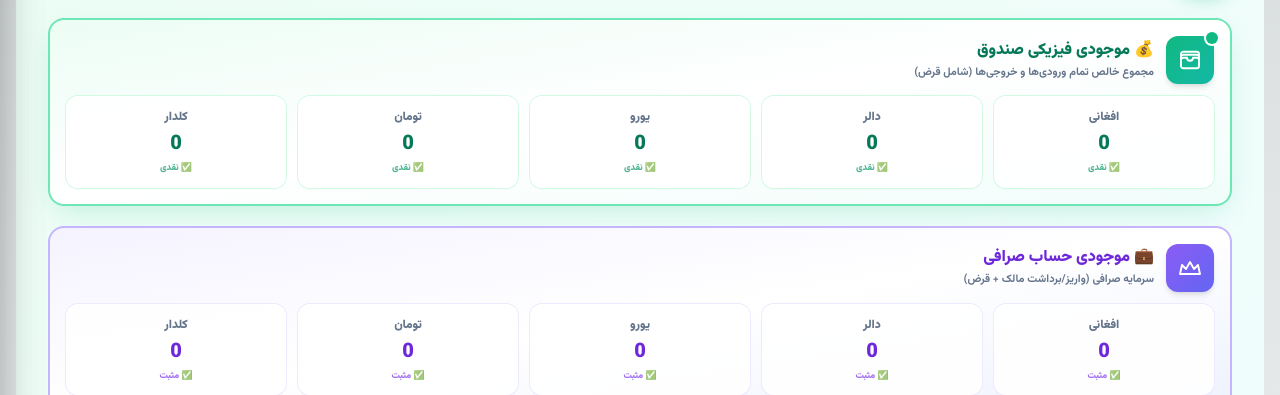
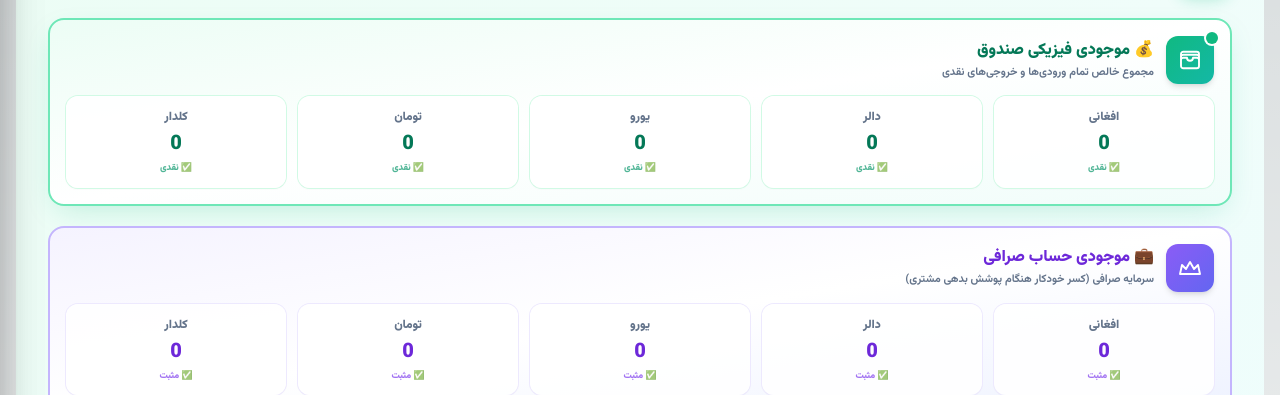
Before and after one commit to nasirahmadrahmati19-hue/exchange-admin, a Next.js app: page /dashboard/cash in a window 1280 px wide. Shown: the part 248-643 px from the top of the page. Built offline with nearby package versions, Linux system fonts and the light colour scheme; sample sign-in values are in the browser's storage.

Commit message:
Refactor CashEntry type and improve balance logic
Refactor CashEntry type to include counterPartyId and improve balance calculation logic. Update entry type labels and colors for better clarity.

```diff
--- a/app/dashboard/cash/page.tsx
+++ b/app/dashboard/cash/page.tsx
@@ -7,7 +7,29 @@ type Currency = "AFN" | "USD" | "EUR" | "IRR" | "PKR";
 type Customer = { id: string; name: string; phone?: string; tazkira?: string; address?: string; note?: string; telegram?: string; telegramChatId?: string; registeredAt: string; balances: Record<Currency, number>; };
 type CashEntryType = "customer_deposit" | "customer_withdraw" | "owner_deposit" | "owner_withdraw" | "adjustment" | "fee" | "commission_withdraw" | "loan_given" | "loan_received";
 type BalanceChange = { customerId?: string; customerName: string; currency: Currency; amount: number; };
-type CashEntry = { id: string; trackingCode: string; date: string; type: CashEntryType; currency: Currency; amount: number; direction: "in" | "out"; reason: string; balanceAfter: number; customerId?: string; customerName?: string; customerPhone?: string; customerTazkira?: string; linkedExchangeId?: string; linkedHawalaId?: string; linkedHawalaSettleId?: string; customerDeleted?: boolean; status: "active" | "voided"; };
+
+type CashEntry = {
+  id: string;
+  trackingCode: string;
+  date: string;
+  type: CashEntryType;
+  currency: Currency;
+  amount: number;
+  direction: "in" | "out";
+  reason: string;
+  balanceAfter: number;
+  customerId?: string;
+  customerName?: string;
+  customerPhone?: string;
+  customerTazkira?: string;
+  linkedExchangeId?: string;
+  linkedHawalaId?: string;
+  linkedHawalaSettleId?: string;
+  customerDeleted?: boolean;
+  counterPartyId?: string;
+  status: "active" | "voided";
+};
+
 type Transaction = { id: string; trackingCode: string; date: string; type: "exchange" | "transfer" | "convert"; fromCurrency: Currency; fromAmount: number; toCurrency: Currency; toAmount: number; rate: number; rateLabel: string; commission?: number; commissionCurrency?: Currency; commissionPayer?: "sender" | "receiver"; status: "active" | "voided"; customerId?: string; customerName?: string; senderId?: string; senderName?: string; receiverId?: string; receiverName?: string; };
 type Hawala = { id: string; number: string; date: string; currencyFrom: Currency; currencyTo: Currency; amountFrom: number; finalAmount: number; fee: number; feeCurrency: Currency; feePayer: "sender" | "receiver"; status: "pending" | "sent" | "paid" | "cancelled"; senderId?: string; senderName: string; receiverId?: string; receiverName: string; };
 type FormState = { type: CashEntryType | ""; currency: Currency; amount: string; reason: string; customerId: string; customerName: string; };
@@ -16,22 +38,32 @@ type FormErrors = Partial<Record<keyof FormState, string>>;
 const currencies: Currency[] = ["AFN", "USD", "EUR", "IRR", "PKR"];
 const labels: Record<Currency, string> = { AFN: "افغانی", USD: "دالر", EUR: "یورو", IRR: "تومان", PKR: "کلدار" };
 const entryTypeLabels: Record<CashEntryType, string> = {
-  customer_deposit: "واریز مشتری",
-  customer_withdraw: "برداشت مشتری",
-  owner_deposit: "واریز مالک به صرافی",
-  owner_withdraw: "برداشت مالک از صرافی",
-  adjustment: "اصلاح صندوق",
-  fee: "کارمزد",
-  commission_withdraw: "برداشت کارمزد",
-  loan_given: "پرداخت قرض",
-  loan_received: "دریافت قرض"
+  customer_deposit: "واریز مشتری", customer_withdraw: "برداشت مشتری",
+  owner_deposit: "واریز مالک به صرافی", owner_withdraw: "برداشت مالک از صرافی",
+  adjustment: "اصلاح صندوق", fee: "کارمزد", commission_withdraw: "برداشت کارمزد",
+  loan_given: "قرض داده‌شده", loan_received: "دریافت قرض"
 };
-const entryTypeColors: Record<CashEntryType, { light: string; dark: string }> = { customer_deposit: { light: "bg-teal-100 text-teal-700", dark: "bg-teal-400/15 text-teal-300" }, customer_withdraw: { light: "bg-orange-100 text-orange-700", dark: "bg-orange-400/15 text-orange-300" }, owner_deposit: { light: "bg-sky-100 text-sky-700", dark: "bg-sky-400/15 text-sky-300" }, owner_withdraw: { light: "bg-amber-100 text-amber-700", dark: "bg-amber-400/15 text-amber-300" }, adjustment: { light: "bg-violet-100 text-violet-700", dark: "bg-violet-400/15 text-violet-300" }, fee: { light: "bg-emerald-100 text-emerald-700", dark: "bg-emerald-400/15 text-emerald-300" }, commission_withdraw: { light: "bg-purple-100 text-purple-700", dark: "bg-purple-400/15 text-purple-300" }, loan_given: { light: "bg-rose-100 text-rose-700", dark: "bg-rose-400/15 text-rose-300" }, loan_received: { light: "bg-indigo-100 text-indigo-700", dark: "bg-indigo-400/15 text-indigo-300" } };
-const currencyColors: Record<Currency, { light: string; dark: string; gradient: string }> = { AFN: { light: "text-emerald-700", dark: "text-emerald-300", gradient: "from-emerald-500 to-teal-400" }, USD: { light: "text-sky-700", dark: "text-sky-300", gradient: "from-sky-500 to-cyan-400" }, EUR: { light: "text-blue-700", dark: "text-blue-300", gradient: "from-blue-600 to-blue-400" }, IRR: { light: "text-amber-700", dark: "text-amber-300", gradient: "from-amber-500 to-orange-400" }, PKR: { light: "text-rose-700", dark: "text-rose-300", gradient: "from-rose-500 to-pink-400" } };
+const entryTypeColors: Record<CashEntryType, { light: string; dark: string }> = {
+  customer_deposit: { light: "bg-teal-100 text-teal-700", dark: "bg-teal-400/15 text-teal-300" },
+  customer_withdraw: { light: "bg-orange-100 text-orange-700", dark: "bg-orange-400/15 text-orange-300" },
+  owner_deposit: { light: "bg-sky-100 text-sky-700", dark: "bg-sky-400/15 text-sky-300" },
+  owner_withdraw: { light: "bg-amber-100 text-amber-700", dark: "bg-amber-400/15 text-amber-300" },
+  adjustment: { light: "bg-violet-100 text-violet-700", dark: "bg-violet-400/15 text-violet-300" },
+  fee: { light: "bg-emerald-100 text-emerald-700", dark: "bg-emerald-400/15 text-emerald-300" },
+  commission_withdraw: { light: "bg-purple-100 text-purple-700", dark: "bg-purple-400/15 text-purple-300" },
+  loan_given: { light: "bg-rose-100 text-rose-700", dark: "bg-rose-400/15 text-rose-300" },
+  loan_received: { light: "bg-indigo-100 text-indigo-700", dark: "bg-indigo-400/15 text-indigo-300" }
+};
+const currencyColors: Record<Currency, { light: string; dark: string; gradient: string }> = {
+  AFN: { light: "text-emerald-700", dark: "text-emerald-300", gradient: "from-emerald-500 to-teal-400" },
+  USD: { light: "text-sky-700", dark: "text-sky-300", gradient: "from-sky-500 to-cyan-400" },
+  EUR: { light: "text-blue-700", dark: "text-blue-300", gradient: "from-blue-600 to-blue-400" },
+  IRR: { light: "text-amber-700", dark: "text-amber-300", gradient: "from-amber-500 to-orange-400" },
+  PKR: { light: "text-rose-700", dark: "text-rose-300", gradient: "from-rose-500 to-pink-400" }
+};
 
 const CASH_BOX_ID = "CASH_BOX";
 const CASH_BOX_NAME = "صندوق";
-
 const EXCHANGE_ACCOUNT_ID = "EXCHANGE_ACCOUNT";
 const EXCHANGE_ACCOUNT_NAME = "حساب صرافی";
 const EXCHANGE_ACCOUNT_CUSTOMER: Customer = { id: EXCHANGE_ACCOUNT_ID, name: EXCHANGE_ACCOUNT_NAME, phone: "", tazkira: "", address: "", note: "حساب داخلی صرافی", telegram: "", telegramChatId: "", registeredAt: "", balances: { AFN: 0, USD: 0, EUR: 0, IRR: 0, PKR: 0 } };
@@ -49,36 +81,29 @@ function formatShamsiDate(d: Date) { const s = shamsiParts(d); return `${s.year}
 function shortDateLabel(s: string) { try { const d = new Date(s); return Number.isNaN(d.getTime()) ? "-" : formatShamsiDate(d); } catch (e) { return "-"; } }
 function timeLabel(s: string) { try { const d = new Date(s); if (Number.isNaN(d.getTime())) return "-"; const pad = (n: number) => String(n).padStart(2, "0"); return `${pad(d.getHours())}:${pad(d.getMinutes())}`; } catch (e) { return "-"; } }
 
-// ✅ تابع حیاتی: محاسبه موجودی فقط و فقط از روی Ledger (منبع واحد حقیقت)
+// ✅✅✅ منطق دقیق و اصلاح‌شده محاسبه موجودی
 function getLedgerBalance(customerId: string, currency: Currency, entries: CashEntry[]): number {
   let balance = 0;
   for (const entry of entries) {
     if (entry.status === "voided" || entry.currency !== currency) continue;
 
     if (customerId === CASH_BOX_ID) {
-      // ✅ قرض دادن پول را از صندوق خارج می‌کند (کاهش)، دریافت قرض پول را برمی‌گرداند (افزایش)
-      if (entry.type === "loan_given") {
-        balance -= entry.amount;
-      } else if (entry.type === "loan_received") {
-        balance += entry.amount;
-      } else {
-        const physicalMultiplier = entry.direction === "in" ? 1 : -1;
-        balance += entry.amount * physicalMultiplier;
+      // صندوق فیزیکی: تمام تراکنش‌ها را محاسبه کن، به جز تراکنش‌های داخلی حساب صرافی (مثل پوشش کسری)
+      if (entry.customerId === EXCHANGE_ACCOUNT_ID) {
+        continue;
+      }
+      balance += (entry.direction === "in" ? 1 : -1) * entry.amount;
+    }
+    else if (customerId === EXCHANGE_ACCOUNT_ID) {
+      // حساب صرافی: فقط تراکنش‌هایی که مستقیماً به حساب صرافی اختصاص داده شده‌اند (مثل پوشش کسری)
+      if (entry.customerId === EXCHANGE_ACCOUNT_ID) {
+        balance += (entry.direction === "in" ? 1 : -1) * entry.amount;
       }
     }
-    else if (customerId === EXCHANGE_ACCOUNT_ID) {
-      // ✅ طبق درخواست دقیق شما: قرض دادن از موجودی حساب صرافی کم می‌شود و دریافت قرض به آن اضافه می‌شود
-      if (entry.type === "owner_deposit") balance += entry.amount;
-      else if (entry.type === "owner_withdraw") balance -= entry.amount;
-      else if (entry.type === "loan_given") balance -= entry.amount; // صرافی قرض داده، موجودی حساب صرافی کاهش می‌یابد
-      else if (entry.type === "loan_received") balance += entry.amount; // مشتری قرض را پس داده، موجودی حساب صرافی افزایش می‌یابد
-    }
     else {
+      // مشتری عادی
       if (entry.customerId === customerId) {
-        if (entry.type === "customer_deposit") balance += entry.amount;
-        else if (entry.type === "customer_withdraw") balance -= entry.amount;
-        else if (entry.type === "loan_given") balance -= entry.amount; // مشتری بدهکار می‌شود (منفی)
-        else if (entry.type === "loan_received") balance += entry.amount; // بدهی مشتری کم می‌شود
+        balance += (entry.direction === "in" ? 1 : -1) * entry.amount;
       }
     }
   }
@@ -87,9 +112,7 @@ function getLedgerBalance(customerId: string, currency: Currency, entries: CashE
 
 function computeCashBalances(entries: CashEntry[]): Record<Currency, number> {
   const balances: Record<Currency, number> = { AFN: 0, USD: 0, EUR: 0, IRR: 0, PKR: 0 };
-  for (const cur of currencies) {
-    balances[cur] = getLedgerBalance(CASH_BOX_ID, cur, entries);
-  }
+  for (const cur of currencies) balances[cur] = getLedgerBalance(CASH_BOX_ID, cur, entries);
   return balances;
 }
 
@@ -132,14 +155,9 @@ function getBalanceChangesForCashEntry(entry: CashEntry, action: "register" | "r
     }
   }
 
-  // ✅ واریز/برداشت مالک و دادن/دریافت قرض روی حساب صرافی تأثیر می‌گذارد
-  if (entry.type === "owner_deposit" || entry.type === "owner_withdraw" || entry.type === "loan_given" || entry.type === "loan_received") {
-    let exchangeDelta = 0;
-    if (entry.type === "owner_deposit") exchangeDelta = entry.amount;
-    else if (entry.type === "owner_withdraw") exchangeDelta = -entry.amount;
-    else if (entry.type === "loan_given") exchangeDelta = -entry.amount; // قرض داده شد، از حساب صرافی کم می‌شود
-    else if (entry.type === "loan_received") exchangeDelta = entry.amount; // قرض پس داده شد، به حساب صرافی اضافه می‌شود
-
+  // تغییرات حساب صرافی فقط برای قرض‌ها
+  if (entry.type === "loan_given" || entry.type === "loan_received") {
+    let exchangeDelta = entry.type === "loan_given" ? -entry.amount : entry.amount;
     changes.push({ customerId: EXCHANGE_ACCOUNT_ID, customerName: EXCHANGE_ACCOUNT_NAME, currency: entry.currency, amount: exchangeDelta * sign });
   }
 
@@ -187,10 +205,7 @@ function numberToPersianWords(num: number): string {
 async function sendTelegramMessage(botToken: string, chatId: string, text: string): Promise<boolean> {
   if (!botToken || !chatId) return false;
   try {
-    const res = await fetch(`https://api.telegram.org/bot${botToken}/sendMessage`, {
-      method: "POST", headers: { "Content-Type": "application/json" },
-      body: JSON.stringify({ chat_id: chatId, text: text }),
-    });
+    const res = await fetch(`https://api.telegram.org/bot${botToken}/sendMessage`, { method: "POST", headers: { "Content-Type": "application/json" }, body: JSON.stringify({ chat_id: chatId, text: text }) });
     const data = await res.json(); return data.ok === true;
   } catch { return false; }
 }
@@ -374,30 +389,7 @@ export default function CashPage() {
 
   const exchangeBalance = useMemo(() => {
     const bal: Record<Currency, number> = { AFN: 0, USD: 0, EUR: 0, IRR: 0, PKR: 0 };
-
-    for (const cur of currencies) {
-      let value = 0;
-
-      for (const entry of entries) {
-        if (entry.status === "voided" || entry.currency !== cur) continue;
-
-        // فقط منطق قرض روی موجودی حساب صرافی:
-        // پرداخت قرض = کسر از حساب صرافی
-        // پرداخت بدهی = اضافه شدن به حساب صرافی
-        if (entry.type === "loan_given") {
-          value -= entry.amount;
-        } else if (entry.type === "loan_received") {
-          value += entry.amount;
-        } else if (entry.type === "owner_deposit") {
-          value += entry.amount;
-        } else if (entry.type === "owner_withdraw") {
-          value -= entry.amount;
-        }
-      }
-
-      bal[cur] = value;
-    }
-
+    for (const cur of currencies) bal[cur] = getLedgerBalance(EXCHANGE_ACCOUNT_ID, cur, entries);
     return bal;
   }, [entries]);
 
@@ -446,12 +438,9 @@ export default function CashPage() {
 
   const filteredCustomerList = useMemo(() => {
     const q = normalizeDigits(customerFilter.trim()).toLowerCase();
-
     const virtualAccounts = [EXCHANGE_ACCOUNT_CUSTOMER].filter(acc => !q || acc.name.includes(q));
-
     const normalCustomers = customers.filter(c => c.id !== CASH_BOX_ID && c.id !== EXCHANGE_ACCOUNT_ID)
       .filter(c => !q || c.name.toLowerCase().includes(q) || (c.phone && normalizeDigits(c.phone).includes(q)) || (c.tazkira && normalizeDigits(c.tazkira).includes(q)));
-
     return [...virtualAccounts, ...normalCustomers];
   }, [customers, customerFilter]);
 
@@ -488,19 +477,14 @@ export default function CashPage() {
     if (!form.reason.trim()) errs.reason = "دلیل / شرح ضروری است.";
     if (isCustomerType && !form.customerName.trim()) errs.customerName = "انتخاب مشتری ضروری است.";
 
-    if (form.type === "customer_withdraw" && form.customerId && form.customerId !== CASH_BOX_ID && form.customerId !== EXCHANGE_ACCOUNT_ID) {
-      const currentBal = getLedgerBalance(form.customerId, form.currency, entries);
-      if (amount > currentBal) errs.amount = `موجودی کافی نیست. موجودی فعلی: ${fmt(currentBal)} ${labels[form.currency]}`;
-    }
     if (form.type === "commission_withdraw") {
       const avail = availableCommission[form.currency] || 0;
       if (amount > avail) errs.amount = `کارمزد کافی نیست. قابل برداشت: ${fmt(avail)} ${labels[form.currency]}`;
     }
     return errs;
-  }, [form, isCustomerType, entries, availableCommission]);
+  }, [form, isCustomerType, availableCommission]);
 
   const cancelEdit = useCallback(() => { setEditingEntryId(null); setForm(emptyForm); setErrors({}); }, []);
-
   const editEntry = useCallback((entry: CashEntry) => {
     if (entry.status === "voided") return;
     setEditingEntryId(entry.id);
@@ -526,48 +510,86 @@ export default function CashPage() {
     showToast(`سند ${entry.trackingCode} حذف شد.`);
   }, [showToast, entries]);
 
+  // ✅✅✅ منطق دقیق و اصلاح‌شده ثبت عملیات
   const handleSubmitClick = useCallback(() => {
-    const errs = validateForm(); setErrors(errs);
+    const errs = validateForm();
+    setErrors(errs);
     if (Object.keys(errs).length > 0) { showToast("لطفاً فیلدهای ضروری را تکمیل کنید."); return; }
+
     const amount = parseAmount(form.amount);
-    const direction: "in" | "out" = isInType ? "in" : "out";
-    let entry: CashEntry;
-    if (editingEntryId) {
-      const old = entries.find(e => e.id === editingEntryId);
-      entry = { id: editingEntryId, trackingCode: old?.trackingCode || getNextTrackingCode(), date: old?.date || new Date().toISOString(), type: form.type as CashEntryType, currency: form.currency, amount, direction, reason: form.reason.trim(), balanceAfter: 0, customerId: isCustomerType ? form.customerId : undefined, customerName: isCustomerType ? form.customerName : undefined, status: "active" };
-    } else {
-      const currentBal = physicalCashBalances[form.currency] || 0;
-      const newBal = isInType ? currentBal + amount : currentBal - amount;
-      entry = { id: generateId(), trackingCode: getNextTrackingCode(), date: new Date().toISOString(), type: form.type as CashEntryType, currency: form.currency, amount, direction, reason: form.reason.trim(), balanceAfter: newBal, customerId: isCustomerType ? form.customerId : undefined, customerName: isCustomerType ? form.customerName : undefined, status: "active" };
-    }
-    setPreviewData(entry); setPreviewOpen(true);
-  }, [validateForm, form, physicalCashBalances, isInType, isCustomerType, showToast, editingEntryId, entries]);
+
+    const mainEntry: CashEntry = {
+      id: generateId(),
+      trackingCode: getNextTrackingCode(),
+      date: new Date().toISOString(),
+      type: form.type as CashEntryType,
+      currency: form.currency,
+      amount,
+      direction: isInType ? "in" : "out",
+      reason: form.reason.trim(),
+      balanceAfter: 0,
+      customerId: isCustomerType ? form.customerId : undefined,
+      customerName: isCustomerType ? form.customerName : undefined,
+      status: "active"
+    };
+
+    const currentBalForPreview = physicalCashBalances[form.currency] || 0;
+    const newBal = isInType ? currentBalForPreview + amount : currentBalForPreview - amount;
+    mainEntry.balanceAfter = newBal;
+
+    setPreviewData(mainEntry);
+    setPreviewOpen(true);
+  }, [validateForm, form, isInType, showToast, physicalCashBalances]);
 
   const confirmRegister = useCallback(async () => {
     if (!previewData) return;
-    const wasEditing = !!editingEntryId;
+
     let updatedCustomers = customers;
-    let finalEntry = previewData;
-    if (wasEditing) {
-      const oldEntry = entries.find(e => e.id === editingEntryId);
-      if (oldEntry) updatedCustomers = applyBalanceChanges(updatedCustomers, getBalanceChangesForCashEntry(oldEntry, "reverse"));
-      const updated: CashEntry = { ...previewData, id: editingEntryId!, trackingCode: oldEntry?.trackingCode || previewData.trackingCode, date: oldEntry?.date || previewData.date, status: "active" };
-      if (updated.customerId && updated.customerId !== CASH_BOX_ID) { const cust = customers.find(c => c.id === updated.customerId); if (cust) { updated.customerPhone = cust.phone || ""; updated.customerTazkira = cust.tazkira || ""; } }
-      updatedCustomers = applyBalanceChanges(updatedCustomers, getBalanceChangesForCashEntry(updated, "register"));
-      setEntries(prev => recomputeCashBalances(prev.map(e => e.id === editingEntryId ? updated : e)));
-      finalEntry = updated;
-    } else {
-      const entry = { ...previewData, trackingCode: consumeTrackingCode(), status: "active" as const };
-      if (entry.customerId && entry.customerId !== CASH_BOX_ID) { const cust = customers.find(c => c.id === entry.customerId); if (cust) { entry.customerPhone = cust.phone || ""; entry.customerTazkira = cust.tazkira || ""; } }
-      updatedCustomers = applyBalanceChanges(updatedCustomers, getBalanceChangesForCashEntry(entry, "register"));
-      setEntries(prev => recomputeCashBalances([...prev, entry]));
-      finalEntry = entry;
+    let finalEntries = [...entries];
+
+    // ۱. ثبت سند اصلی (واریز یا برداشت به اندازه کل مبلغ)
+    // این کار باعث می‌شود موجودی فیزیکی صندوق به اندازه کل مبلغ کم شود و موجودی مشتری هم به اندازه کل مبلغ کم شود (و منفی شود)
+    updatedCustomers = applyBalanceChanges(updatedCustomers, getBalanceChangesForCashEntry(previewData, "register"));
+    finalEntries.push(previewData);
+
+    // ۲. اگر برداشت مشتری بیشتر از موجودی او بود، مابه‌التفاوت به عنوان بدهی از حساب صرافی کسر می‌شود
+    if (previewData.type === "customer_withdraw" && previewData.customerId && previewData.customerId !== CASH_BOX_ID && previewData.customerId !== EXCHANGE_ACCOUNT_ID) {
+      // محاسبه موجودی مشتری قبل از این تراکنش
+      const balanceBefore = getLedgerBalance(previewData.customerId, previewData.currency, entries);
+      const shortfall = previewData.amount - balanceBefore;
+
+      if (shortfall > 0) {
+        const loanEntry: CashEntry = {
+          id: generateId(),
+          trackingCode: getNextTrackingCode(),
+          date: new Date().toISOString(),
+          type: "loan_given",
+          currency: previewData.currency,
+          amount: shortfall, // فقط مبلغ کسری (مثلاً ۱۰۰۰)
+          direction: "out",
+          reason: `پوشش کسری برداشت مشتری ${previewData.customerName} از سرمایه صرافی`,
+          balanceAfter: 0,
+          customerId: EXCHANGE_ACCOUNT_ID, // این باعث می‌شود فقط موجودی حساب صرافی تحت تأثیر قرار گیرد
+          customerName: EXCHANGE_ACCOUNT_NAME,
+          counterPartyId: previewData.customerId,
+          status: "active"
+        };
+
+        updatedCustomers = applyBalanceChanges(updatedCustomers, getBalanceChangesForCashEntry(loanEntry, "register"));
+        finalEntries.push(loanEntry);
+      }
     }
+
     setCustomers(updatedCustomers);
-    setForm(emptyForm); setErrors({}); setEditingEntryId(null); setPreviewOpen(false); setPreviewData(null);
-    await sendCashReceipts({ entry: finalEntry, action: "register", customers: updatedCustomers });
-    showToast(wasEditing ? "سند با موفقیت ویرایش شد." : isCommissionType ? "کارمزد با موفقیت برداشت شد." : "عملیات صندوق با موفقیت ثبت شد.");
-  }, [previewData, editingEntryId, entries, customers, showToast, isCommissionType]);
+    setEntries(recomputeCashBalances(finalEntries));
+    setForm(emptyForm);
+    setErrors({});
+    setPreviewOpen(false);
+    setPreviewData(null);
+
+    await sendCashReceipts({ entry: previewData, action: "register", customers: updatedCustomers });
+    showToast("عملیات صندوق با موفقیت ثبت شد.");
+  }, [previewData, entries, customers, showToast]);
 
   if (!mounted) return (<div className="min-h-screen flex items-center justify-center"><div className="text-center"><div className="inline-block h-8 w-8 animate-spin rounded-full border-4 border-slate-300 border-t-emerald-500" /><p className="mt-4 text-slate-500">در حال بارگذاری...</p></div></div>);
 
@@ -586,12 +608,8 @@ export default function CashPage() {
   const errorList = Object.values(errors).filter((msg): msg is string => Boolean(msg));
 
   const entryTypeOptions: [string, string][] = [
-    ["", "— انتخاب کنید —"],
-    ["customer_deposit", "واریز مشتری به حساب"],
-    ["customer_withdraw", "برداشت مشتری از حساب"],
-    ["owner_deposit", "واریز مالک به صرافی"],
-    ["owner_withdraw", "برداشت مالک از صرافی"],
-    ["commission_withdraw", "💎 برداشت کارمزد صرافی"],
+    ["", "— انتخاب کنید —"], ["customer_deposit", "واریز مشتری به حساب"], ["customer_withdraw", "برداشت مشتری از حساب"],
+    ["owner_deposit", "واریز مالک به صرافی"], ["owner_withdraw", "برداشت مالک از صرافی"], ["commission_withdraw", "💎 برداشت کارمزد صرافی"],
   ];
 
   return (
@@ -620,7 +638,7 @@ export default function CashPage() {
                 </div>
                 <div className="flex-1 min-w-0">
                   <b className={`block text-sm md:text-base font-black ${dk ? "text-emerald-300" : "text-emerald-700"}`}>💰 موجودی فیزیکی صندوق</b>
-                  <span className={`block text-[10px] md:text-[11px] font-bold mt-0.5 ${dk ? "text-slate-400" : "text-slate-500"}`}>مجموع خالص تمام ورودی‌ها و خروجی‌ها (شامل قرض)</span>
+                  <span className={`block text-[10px] md:text-[11px] font-bold mt-0.5 ${dk ? "text-slate-400" : "text-slate-500"}`}>مجموع خالص تمام ورودی‌ها و خروجی‌های نقدی</span>
                 </div>
               </div>
               <div className="relative grid grid-cols-2 sm:grid-cols-3 md:grid-cols-5 gap-2 md:gap-3">
@@ -645,7 +663,7 @@ export default function CashPage() {
                 </div>
                 <div className="flex-1 min-w-0">
                   <b className={`block text-sm md:text-base font-black ${dk ? "text-violet-300" : "text-violet-700"}`}>💼 موجودی حساب صرافی</b>
-                  <span className={`block text-[10px] md:text-[11px] font-bold mt-0.5 ${dk ? "text-slate-400" : "text-slate-500"}`}>سرمایه صرافی (واریز/برداشت مالک + قرض)</span>
+                  <span className={`block text-[10px] md:text-[11px] font-bold mt-0.5 ${dk ? "text-slate-400" : "text-slate-500"}`}>سرمایه صرافی (کسر خودکار هنگام پوشش بدهی مشتری)</span>
                 </div>
               </div>
               <div className="relative grid grid-cols-2 sm:grid-cols-3 md:grid-cols-5 gap-2 md:gap-3">
```
